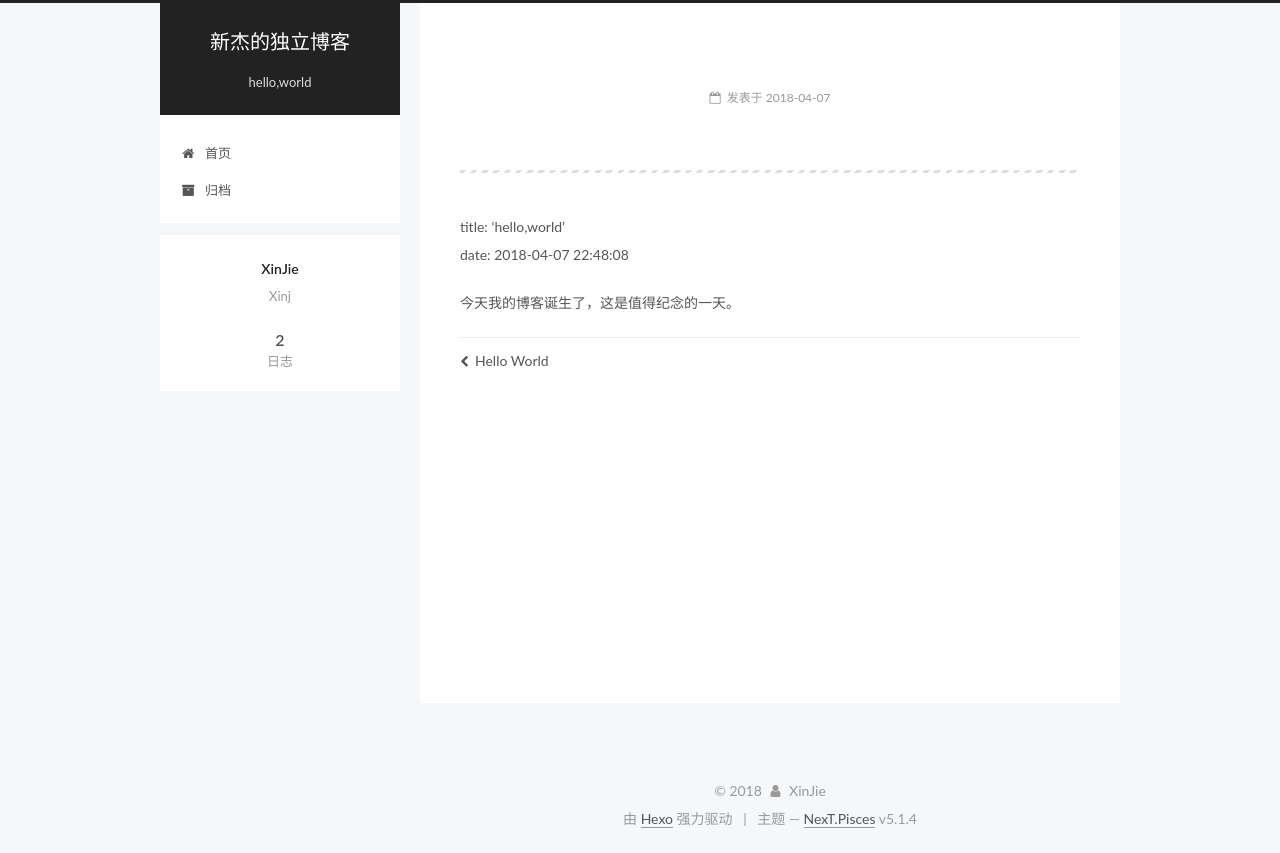
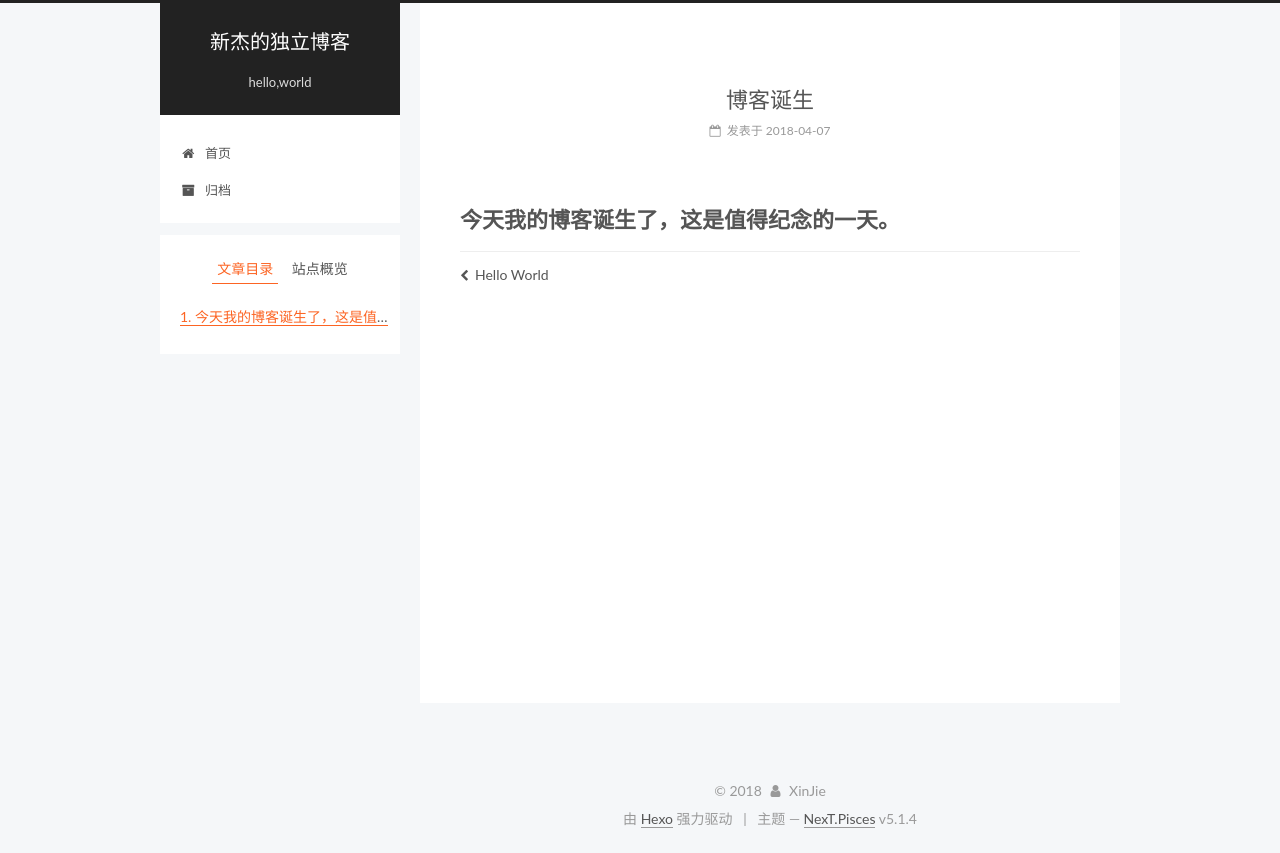
Before and after one commit to chaingo/chaingo.github.io, a plain HTML site: page 2018/04/07/hello-world-1/index.html in a window 1280 px wide. Drawn offline with Linux system fonts and the light colour scheme.

Commit message:
Site updated: 2018-04-08 12:42:10

```diff
--- a/2018/04/07/hello-world-1/index.html
+++ b/2018/04/07/hello-world-1/index.html
@@ -79,18 +79,18 @@
 
 
 
-<meta name="description" content="title: ‘hello,world’date: 2018-04-07 22:48:08    今天我的博客诞生了，这是值得纪念的一天。">
+<meta name="description" content="今天我的博客诞生了，这是值得纪念的一天。">
 <meta name="keywords" content="New">
 <meta property="og:type" content="article">
-<meta property="og:title" content="新杰的独立博客">
+<meta property="og:title" content="博客诞生">
 <meta property="og:url" content="http://yoursite.com/2018/04/07/hello-world-1/index.html">
 <meta property="og:site_name" content="新杰的独立博客">
-<meta property="og:description" content="title: ‘hello,world’date: 2018-04-07 22:48:08    今天我的博客诞生了，这是值得纪念的一天。">
+<meta property="og:description" content="今天我的博客诞生了，这是值得纪念的一天。">
 <meta property="og:locale" content="zh-Hans">
-<meta property="og:updated_time" content="2018-04-08T04:37:27.757Z">
+<meta property="og:updated_time" content="2018-04-08T04:41:51.704Z">
 <meta name="twitter:card" content="summary">
-<meta name="twitter:title" content="新杰的独立博客">
-<meta name="twitter:description" content="title: ‘hello,world’date: 2018-04-07 22:48:08    今天我的博客诞生了，这是值得纪念的一天。">
+<meta name="twitter:title" content="博客诞生">
+<meta name="twitter:description" content="今天我的博客诞生了，这是值得纪念的一天。">
 
 
 
@@ -126,7 +126,7 @@
 
 
 
-  <title> | 新杰的独立博客</title>
+  <title>博客诞生 | 新杰的独立博客</title>
 
 
 
@@ -250,7 +250,7 @@
 
 
 
-          <h1 class="post-title" itemprop="name headline"></h1>
+          <h1 class="post-title" itemprop="name headline">博客诞生</h1>
 
 
         <div class="post-meta">
@@ -300,10 +300,7 @@
 
 
 
-        <hr>
-<p>title: ‘hello,world’<br>date: 2018-04-07 22:48:08</p>
-<p>   今天我的博客诞生了，这是值得纪念的一天。</p>
-
+        <h1 id="今天我的博客诞生了，这是值得纪念的一天。"><a href="#今天我的博客诞生了，这是值得纪念的一天。" class="headerlink" title="   今天我的博客诞生了，这是值得纪念的一天。"></a>   今天我的博客诞生了，这是值得纪念的一天。</h1>
 
     </div>
 
@@ -387,8 +384,17 @@
 
 
 
+        <ul class="sidebar-nav motion-element">
+          <li class="sidebar-nav-toc sidebar-nav-active" data-target="post-toc-wrap">
+            文章目录
+          </li>
+          <li class="sidebar-nav-overview" data-target="site-overview-wrap">
+            站点概览
+          </li>
+        </ul>
 
-      <section class="site-overview-wrap sidebar-panel sidebar-panel-active">
+
+      <section class="site-overview-wrap sidebar-panel">
         <div class="site-overview">
           <div class="site-author motion-element" itemprop="author" itemscope itemtype="http://schema.org/Person">
 
@@ -430,6 +436,22 @@
         </div>
       </section>
 
+
+      <!--noindex-->
+        <section class="post-toc-wrap motion-element sidebar-panel sidebar-panel-active">
+          <div class="post-toc">
+
+
+
+
+
+
+              <div class="post-toc-content"><ol class="nav"><li class="nav-item nav-level-1"><a class="nav-link" href="#今天我的博客诞生了，这是值得纪念的一天。"><span class="nav-number">1.</span> <span class="nav-text">   今天我的博客诞生了，这是值得纪念的一天。</span></a></li></ol></div>
+
+
+          </div>
+        </section>
+      <!--/noindex-->
 
 
 
--- a/css/main.css
+++ b/css/main.css
@@ -1823,7 +1823,7 @@ pre .javascript .function {
   width: 4px;
   height: 4px;
   border-radius: 50%;
-  background: #18b828;
+  background: #dd5747;
 }
 .links-of-blogroll {
   font-size: 13px;
```
Also changed, not shown: 2018/04/07/hello-world/index.html (+2 -2 lines), archives/2018/04/index.html (+1 -1 lines), archives/2018/index.html (+1 -1 lines), archives/index.html (+1 -1 lines), index.html (+2 -5 lines).
